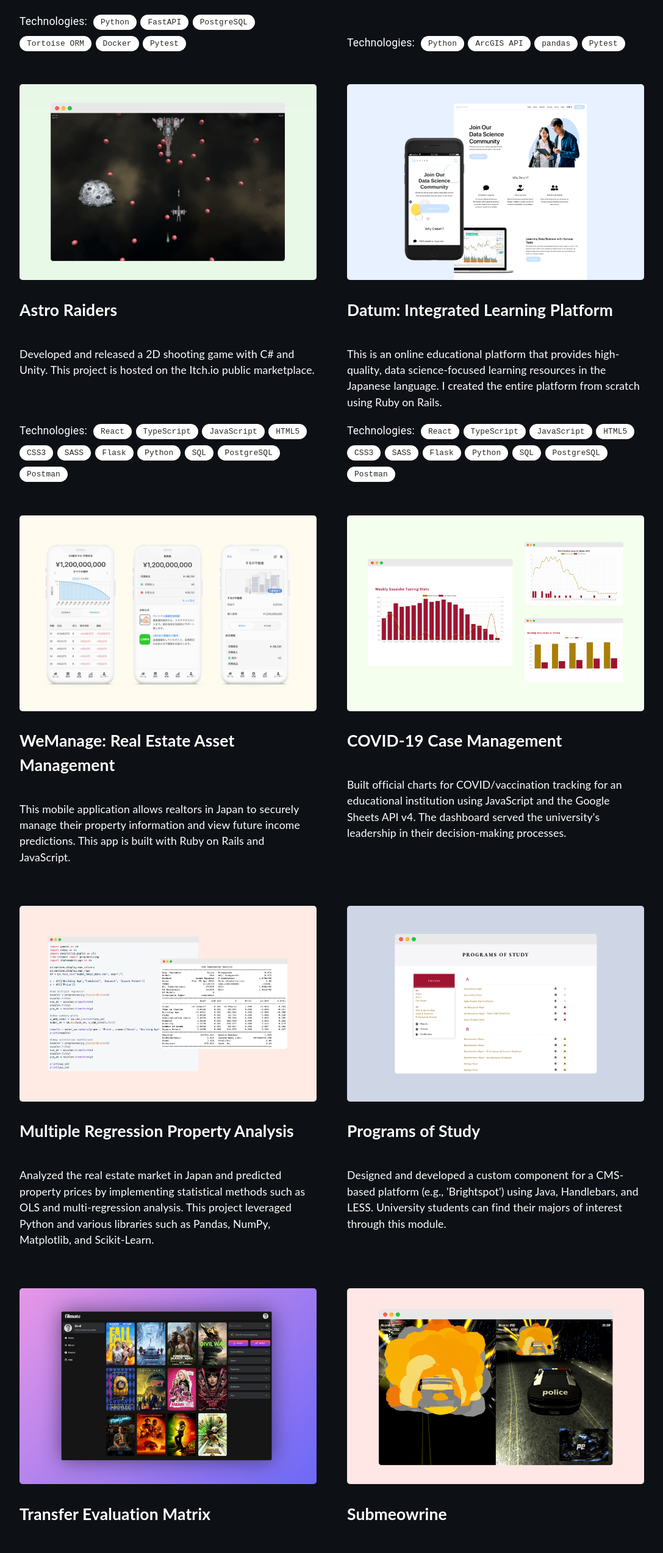
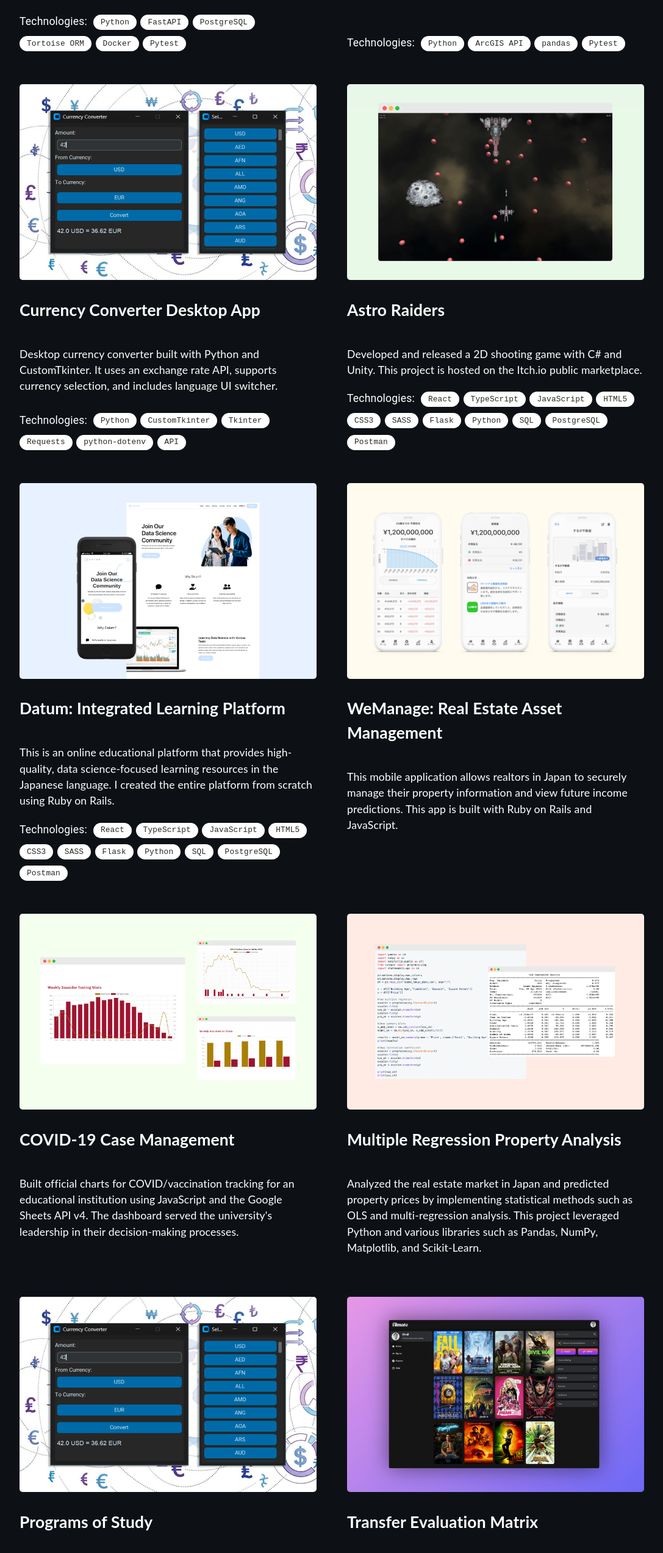
Before and after one commit to machinatororis/machinatororis.github.io, a React (Create React App) app: page / in a window 1280 px wide. Shown: the part 3469-6015 px from the top of the page at 61% size, without its empty margins (96-1183 px from the left). Built offline with nearby package versions, Linux system fonts and the light colour scheme.

Commit message:
added: currency converte project

```diff
--- a/src/components/Project.tsx
+++ b/src/components/Project.tsx
@@ -1,7 +1,7 @@
 import React from "react";
 import mock01 from '../assets/images/lead-qualification-api.png';
 import mock02 from '../assets/images/arcgis.png';
-import mock03 from '../assets/images/mock03.png';
+import mock03 from '../assets/images/currency-converter.png';
 import mock04 from '../assets/images/mock04.png';
 import mock05 from '../assets/images/mock05.png';
 import mock06 from '../assets/images/mock06.png';
@@ -36,6 +36,18 @@ function Project() {
                 <div className="flex-chips project-chips">
                     <span className="chip-title">Technologies:</span>
                     {["Python", "ArcGIS API", "pandas", "Pytest"].map((label, index) => (
+                        <Chip key={index} className="chip" label={label} />
+                    ))}
+                </div>
+            </div>
+
+             <div className="project">
+                <a href="https://github.com/machinatororis/currency_converter" target="_blank" rel="noreferrer"><img src={mock03} className="zoom" alt="thumbnail" width="100%"/></a>
+                <a href="https://github.com/machinatororis/currency_converter" target="_blank" rel="noreferrer"><h2>Currency Converter Desktop App</h2></a>
+                <p>Desktop currency converter built with Python and CustomTkinter. It uses an exchange rate API, supports currency selection, and includes language UI switcher.</p>
+                <div className="flex-chips project-chips">
+                    <span className="chip-title">Technologies:</span>
+                    {["Python", "CustomTkinter", "Tkinter", "Requests", "python-dotenv", "API"].map((label, index) => (
                         <Chip key={index} className="chip" label={label} />
                     ))}
                 </div>
@@ -88,11 +100,6 @@ function Project() {
                 <a href="https://hookele.byuh.edu/transfer-evaluation-guidelines-and-matrix" target="_blank" rel="noreferrer"><h2>Transfer Evaluation Matrix</h2></a>
                 <p>Created an interactive CSV table generator with Java, Handlebars, and LESS. This project helps transfer students to quickly identify eligible credits.</p>
             </div>
-            <div className="project">
-                <a href="https://github.com/yujisatojr/submeowrine" target="_blank" rel="noreferrer"><img src={mock09} className="zoom" alt="thumbnail" width="100%"/></a>
-                <a href="https://github.com/yujisatojr/submeowrine" target="_blank" rel="noreferrer"><h2>Submeowrine</h2></a>
-                <p>Developed and released an Android mobile application using Java and Android Studio that runs a 2D shooting game.</p>
-            </div>
         </div>
     </div>
     );
```
Also changed, not shown: src/assets/images/currency-converter.png (added).
